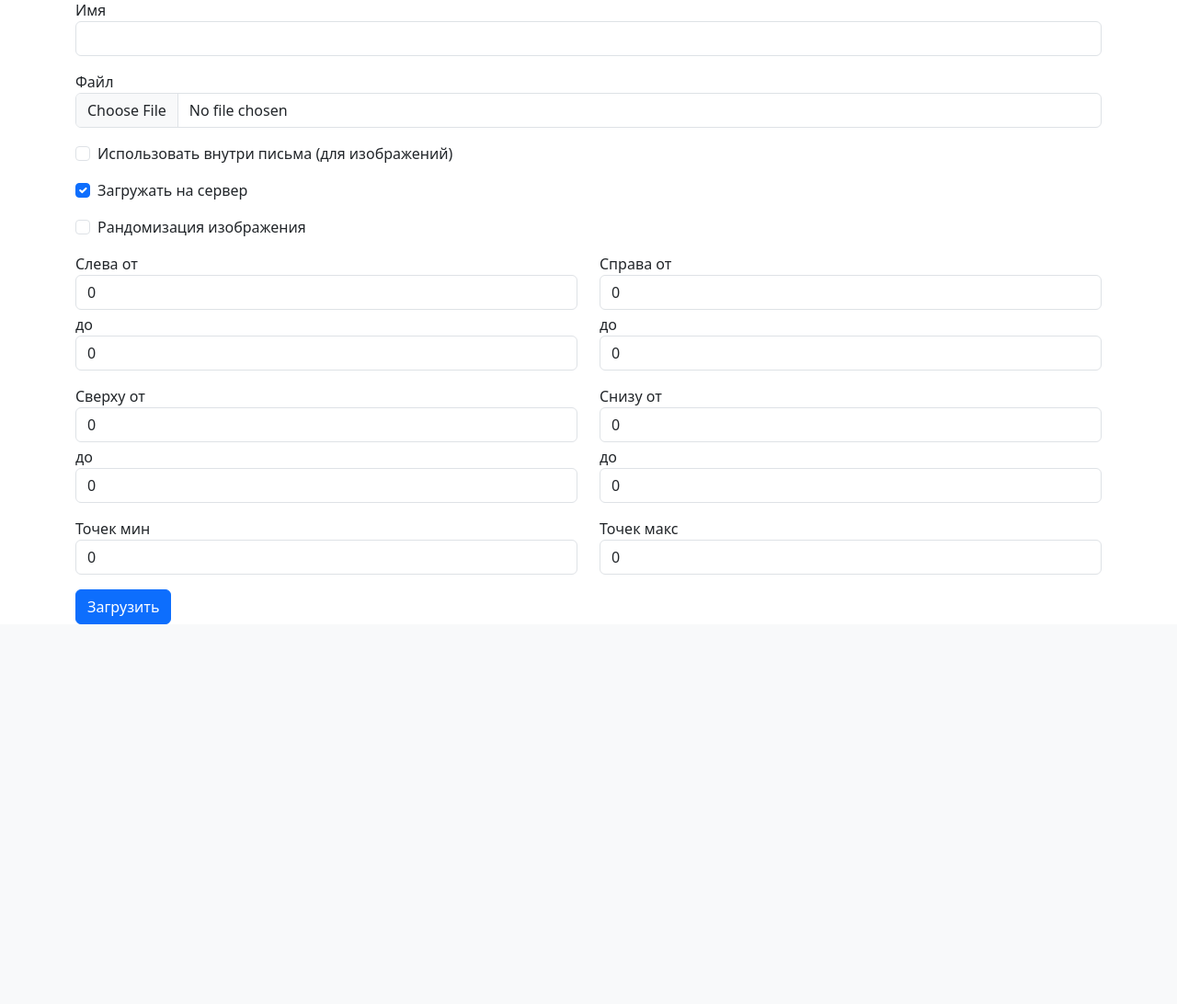
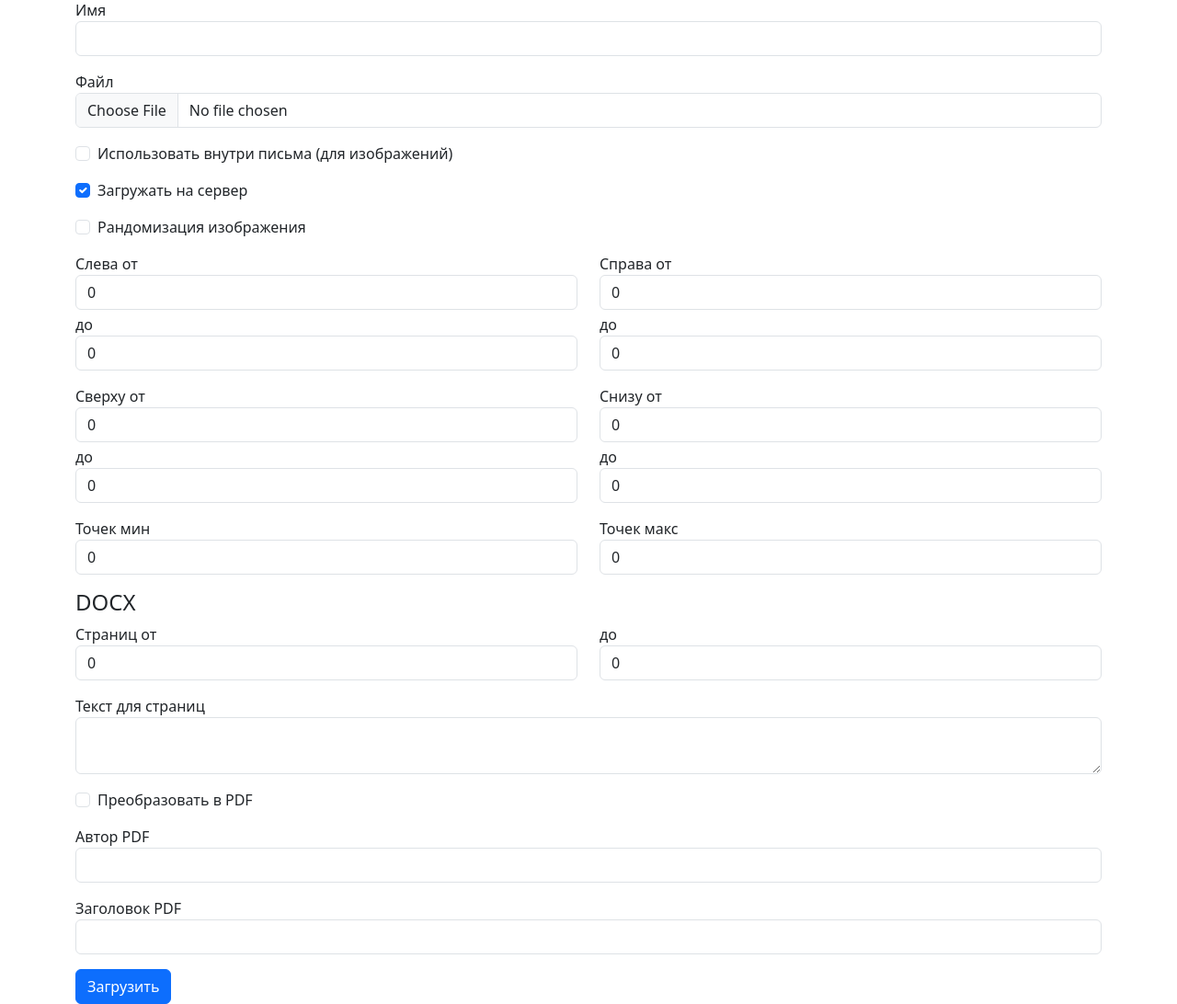
Before and after one commit to selectel5656/eml1, a Flask app: page /attachments in a window 1280 px wide. Shown: the part 218-1310 px from the top of the page at 92% size. Before the commit the page ends 897 px from the top, so only its background shows below. Run offline with Flask 3, Linux system fonts and the light colour scheme; the visitor is signed in with stand-in values (Sample User, id 1); data that the repository does not hold is empty.

Commit message:
feat: extend docx attachment options

```diff
--- a/app.py
+++ b/app.py
@@ -495,6 +495,47 @@ def attachments():
                     'dots': [int(request.form.get('dot_min') or 0), int(request.form.get('dot_max') or 0)],
                 }
                 randomize_image(path, cfg)
+            # DOCX specific processing
+            if filename.lower().endswith('.docx'):
+                pages_min = int(request.form.get('doc_pages_min') or 0)
+                pages_max = int(request.form.get('doc_pages_max') or 0)
+                page_text = request.form.get('doc_page_content') or ''
+                if pages_max > 0:
+                    try:
+                        from docx import Document
+                        doc = Document(path)
+                        count = random.randint(pages_min, pages_max)
+                        for _ in range(count):
+                            doc.add_page_break()
+                            doc.add_paragraph(render_macros(page_text))
+                        doc.save(path)
+                    except Exception:
+                        pass
+                if request.form.get('convert_to_pdf'):
+                    try:
+                        from docx import Document
+                        from fpdf import FPDF
+                        doc = Document(path)
+                        text = '\n'.join(p.text for p in doc.paragraphs)
+                        pdf_path = path.rsplit('.', 1)[0] + '.pdf'
+                        pdf = FPDF()
+                        pdf.set_auto_page_break(auto=True, margin=15)
+                        pdf.add_page()
+                        pdf.set_font('Arial', size=12)
+                        for line in text.split('\n'):
+                            pdf.multi_cell(0, 10, line)
+                        author = render_macros(request.form.get('pdf_author') or '')
+                        title = render_macros(request.form.get('pdf_title') or '')
+                        if title:
+                            pdf.set_title(title)
+                        if author:
+                            pdf.set_author(author)
+                        pdf.output(pdf_path)
+                        os.remove(path)
+                        filename = os.path.basename(pdf_path)
+                        path = pdf_path
+                    except Exception:
+                        pass
             attach = Attachment(display_name=display_name, filename=filename, path=path,
                                 inline=inline, upload_to_server=upload, config=cfg)
             db.session.add(attach)
--- a/templates/attachments.html
+++ b/templates/attachments.html
@@ -69,6 +69,29 @@
   <label>Точек макс</label><input class="form-control" name="dot_max" value="0">
  </div>
 </div>
+<h4>DOCX</h4>
+<div class="row mb-3">
+ <div class="col">
+  <label>Страниц от</label><input class="form-control" name="doc_pages_min" value="0">
+ </div>
+ <div class="col">
+  <label>до</label><input class="form-control" name="doc_pages_max" value="0">
+ </div>
+</div>
+<div class="mb-3">
+ <label>Текст для страниц</label>
+ <textarea class="form-control" name="doc_page_content"></textarea>
+</div>
+<div class="form-check mb-3">
+ <input class="form-check-input" type="checkbox" name="convert_to_pdf" id="convert_to_pdf">
+ <label class="form-check-label" for="convert_to_pdf">Преобразовать в PDF</label>
+</div>
+<div class="mb-3">
+ <label>Автор PDF</label><input class="form-control" name="pdf_author">
+</div>
+<div class="mb-3">
+ <label>Заголовок PDF</label><input class="form-control" name="pdf_title">
+</div>
 <button class="btn btn-primary">Загрузить</button>
 </form>
 {% endblock %}
```
Also changed, not shown: README.md.
